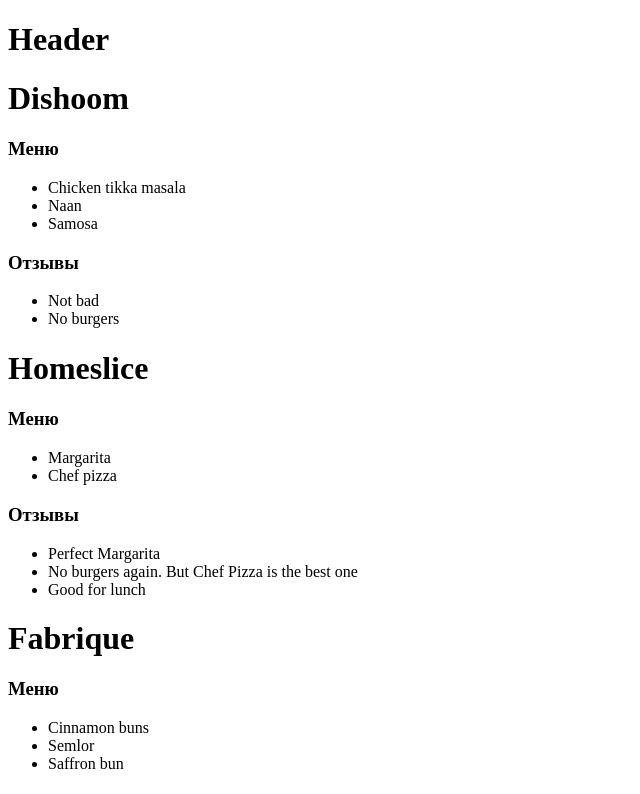
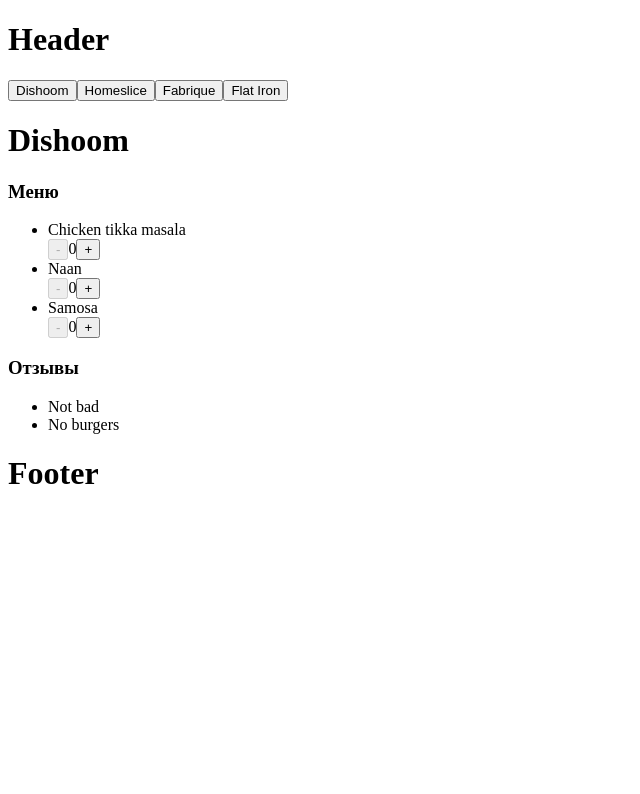
Before and after one commit to Kirill-Lalov/react-2024-05-13, a React (Vite) app: page / in a window 1280 px wide. Shown: the top 794 px of the page, without its empty margins (0-640 px from the left). Built offline with nearby package versions, Linux system fonts and the light colour scheme.

Commit message:
Выполнено второе задание
* Добавлен компонент Counter
* Добавлен компонент Tabs
* Добавлен условный рендеринг на необязательные поля

```diff
--- a/src/app/App.tsx
+++ b/src/app/App.tsx
@@ -5,6 +5,10 @@
 import { restaurants } from '../../materials/mock';
 
 export const App: FC = () => {
+  if (restaurants.length === 0) {
+    return <h1>Ресторанов пока нет!</h1>;
+  }
+
   return (
     <Layout>
       <Restaurants restaurants={restaurants} />
--- /dev/null
+++ b/src/components/Counter/Counter.tsx
@@ -0,0 +1,36 @@
+import { FC, useState } from 'react';
+
+export type CounterProps = {
+  /**
+   * Минимально значение счетчика
+   */
+  min?: number;
+  /**
+   * Максимальное значение счетчика
+   */
+  max?: number;
+};
+
+export const Counter: FC<CounterProps> = ({ min = 0, max = 5, ...props }) => {
+  const [count, setCount] = useState(0);
+
+  function increment() {
+    if (count < max) {
+      setCount(count => ++count);
+    }
+  }
+
+  function decrement() {
+    if (count > min) {
+      setCount(count => --count);
+    }
+  }
+
+  return (
+    <div {...props}>
+      <button disabled={count <= min} onClick={decrement}>-</button>
+      {count}
+      <button disabled={count >= max} onClick={increment}>+</button>
+    </div>
+  );
+};
--- /dev/null
+++ b/src/components/Counter/index.ts
@@ -0,0 +1 @@
+export { Counter, type CounterProps } from './Counter';
--- a/src/components/Dish/Dish.tsx
+++ b/src/components/Dish/Dish.tsx
@@ -1,5 +1,6 @@
 import { FC } from 'react';
 
+import { Counter } from '@components/Counter';
 import { DishType } from './types/Dish';
 
 export type DishProps = {
@@ -10,6 +11,7 @@
   return (
     <div {...props}>
       <span>{dish.name}</span>
+      <Counter />
     </div>
   );
 };
--- a/src/components/Restaurant/Restaurant.tsx
+++ b/src/components/Restaurant/Restaurant.tsx
@@ -13,8 +13,8 @@
   return (
     <div {...props}>
       <h1>{restaurant.name}</h1>
-      <Menu menu={restaurant.menu} />
-      <Reviews reviews={restaurant.reviews} />
+      {restaurant.menu !== undefined && restaurant.menu.length !== 0 && <Menu menu={restaurant.menu} />}
+      {restaurant.reviews !== undefined && restaurant.reviews.length !== 0 && <Reviews reviews={restaurant.reviews} />}
     </div>
   );
 };
--- a/src/components/Restaurant/types/Restaurant.ts
+++ b/src/components/Restaurant/types/Restaurant.ts
@@ -4,6 +4,6 @@
 export type RestaurantType = {
   id: string;
   name: string;
-  menu: DishType[];
-  reviews: ReviewType[];
+  menu?: DishType[];
+  reviews?: ReviewType[];
 };
--- a/src/components/Restaurants/Restaurants.tsx
+++ b/src/components/Restaurants/Restaurants.tsx
@@ -1,5 +1,6 @@
-import { FC } from 'react';
+import { FC, useState } from 'react';
 
+import { Tabs, EntryType } from '@components/Tabs';
 import { Restaurant, RestaurantType } from '@components/Restaurant';
 
 export type RestaurantsProps = {
@@ -7,11 +8,16 @@
 };
 
 export const Restaurants: FC<RestaurantsProps> = ({ restaurants, ...props }) => {
+  const [selectedRestaurantId, setSelectedRestaurantId] = useState(0);
+
+  const entries: EntryType<number>[] = restaurants.map((restaurant, index) => (
+    { label: restaurant.name, value: index })
+  );
+
   return (
     <div {...props}>
-      {restaurants.map(restaurant => (
-        <Restaurant restaurant={restaurant} />
-      ))}
+      <Tabs entries={entries} onChange={setSelectedRestaurantId} />
+      <Restaurant restaurant={restaurants[selectedRestaurantId]} />
     </div>
   );
 };
--- /dev/null
+++ b/src/components/Tabs/Tabs.tsx
@@ -0,0 +1,19 @@
+export type TabsProps<T> = {
+  entries: EntryType<T>[];
+  onChange: (value: T) => void;
+};
+
+export type EntryType<T> = {
+  label: string;
+  value: T;
+};
+
+export function Tabs<T>({ entries, onChange, ...props }: TabsProps<T>) {
+  return (
+    <div {...props}>
+      {entries.map(({ label, value }) => (
+        <button onClick={() => onChange(value)}>{label}</button>
+      ))}
+    </div>
+  );
+}
--- /dev/null
+++ b/src/components/Tabs/index.ts
@@ -0,0 +1 @@
+export { Tabs, type TabsProps, type EntryType } from './Tabs';
```
